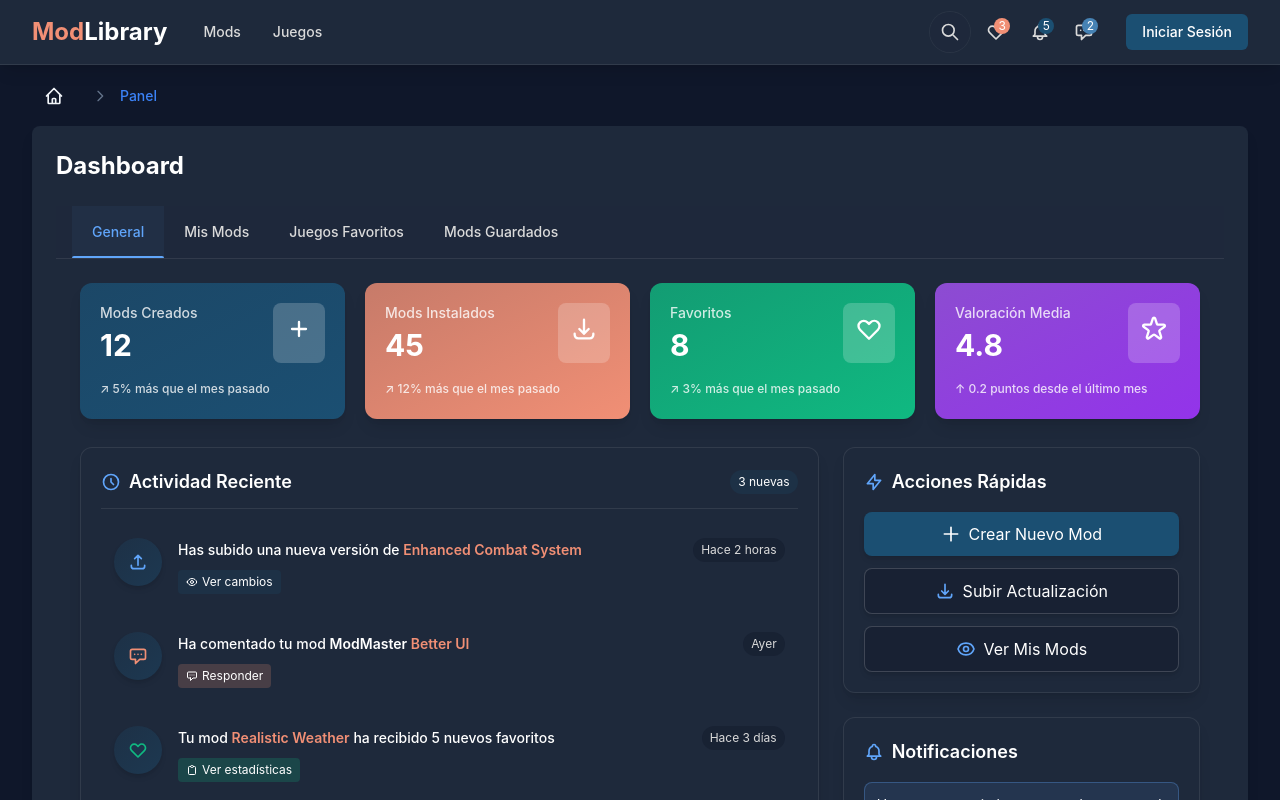
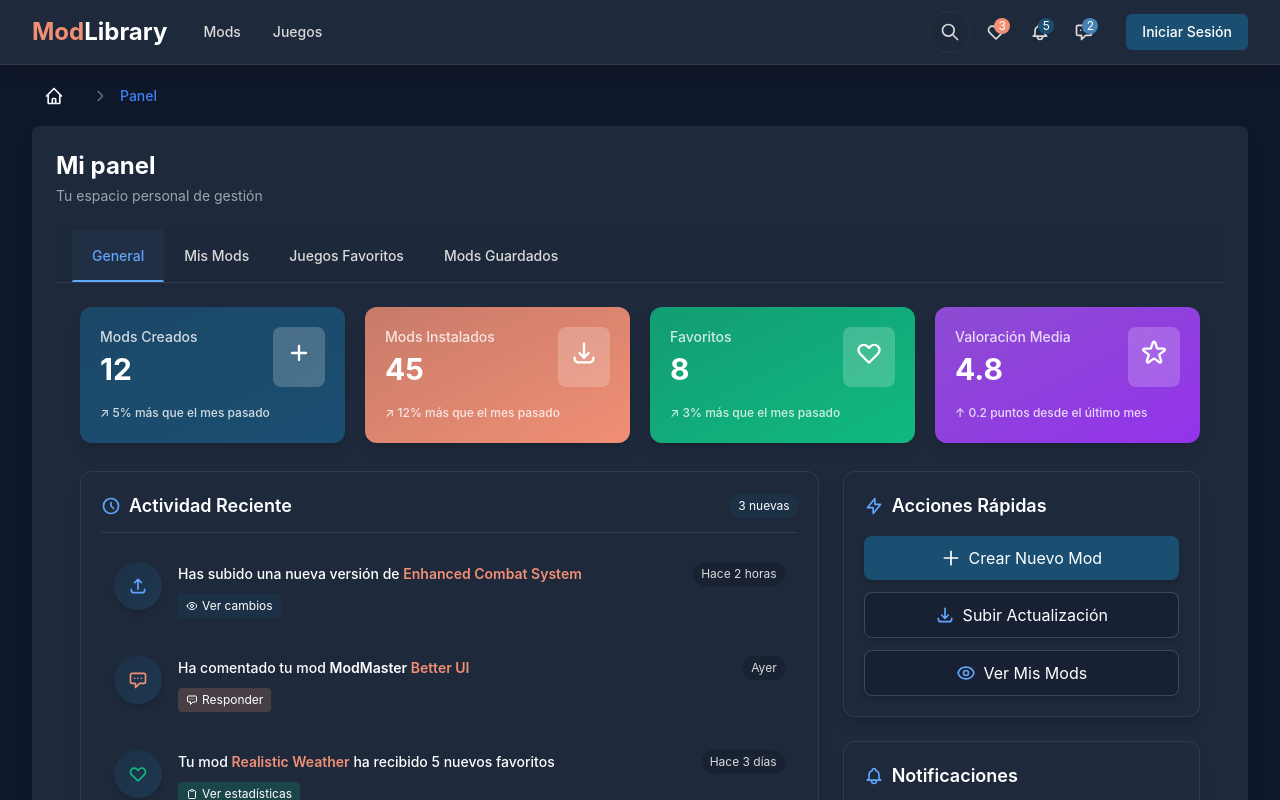
Before and after one commit to NachRz/ModLibrary, a React (Create React App) app in the folder frontend/: page /dashboard in a window 1280 px wide. Shown: the top 800 px of the page. Built offline with nearby package versions, Linux system fonts and the light colour scheme.

Commit message:
chore: cambiar Dashboard por Mi panel y añadir subtítulo

```diff
--- a/frontend/src/components/dashboard/Dashboard.jsx
+++ b/frontend/src/components/dashboard/Dashboard.jsx
@@ -122,11 +122,15 @@ const Dashboard = ({ defaultTab = 0 }) => {
         <div className="flex justify-between items-center mb-6">
           <div>
             <h1 className="text-2xl font-bold text-white">
-              {adminModeActive ? 'Panel de Administración' : 'Dashboard'}
+              {adminModeActive ? 'Panel de Administración' : 'Mi panel'}
             </h1>
-            {adminModeActive && (
+            {adminModeActive ? (
               <p className="text-sm text-gray-400 mt-1">
                 Gestión avanzada del sistema
+              </p>
+            ) : (
+              <p className="text-sm text-gray-400 mt-1">
+                Tu espacio personal de gestión
               </p>
             )}
           </div>
```
